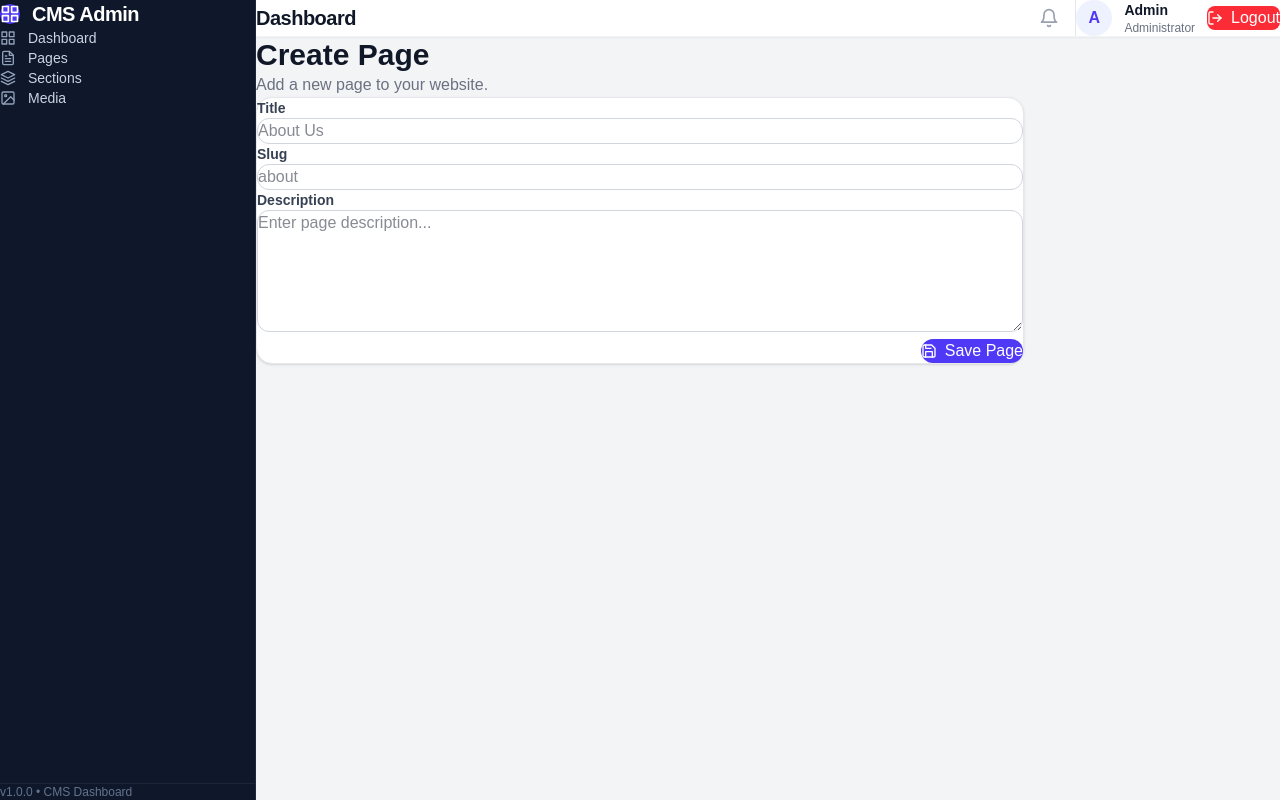
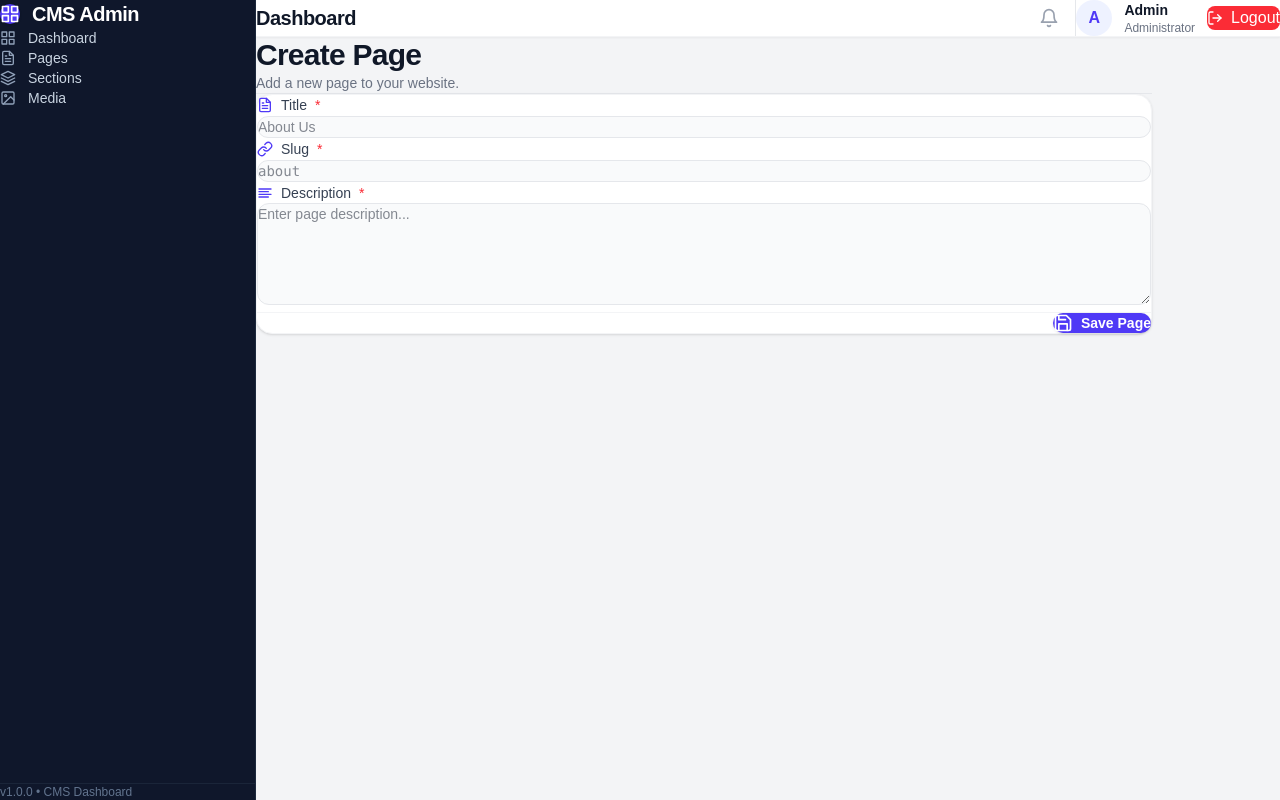
Before and after one commit to Rishij4/frontend-cms-assignment, a Next.js app in the folder client/: page /dashboard/pages/create in a window 1280 px wide. Built offline with nearby package versions, Linux system fonts and the light colour scheme; no server answers; sample sign-in values are in the browser's storage.

Commit message:
Update page.jsx

```diff
--- a/client/src/app/dashboard/pages/create/page.jsx
+++ b/client/src/app/dashboard/pages/create/page.jsx
@@ -4,7 +4,7 @@ import { useForm } from "react-hook-form";
 import api from "@/services/api";
 import { useRouter } from "next/navigation";
 import { toast } from "react-hot-toast";
-import { FiSave } from "react-icons/fi";
+import { FiSave, FiFileText, FiLink, FiAlignLeft, FiLoader } from "react-icons/fi";
 
 export default function CreatePage() {
   const router = useRouter();
@@ -12,7 +12,7 @@ export default function CreatePage() {
   const {
     register,
     handleSubmit,
-    formState: { errors },
+    formState: { errors, isSubmitting },
   } = useForm();
 
   const submit = async (data) => {
@@ -30,21 +30,22 @@ export default function CreatePage() {
   };
 
   return (
-    <div className="max-w-3xl mx-auto">
-      <div className="mb-8">
-        <h1 className="text-3xl font-bold text-gray-900">Create Page</h1>
-        <p className="text-gray-500 mt-2">
+    <div className="max-w-4xl mx-auto p-6 lg:p-8">
+      <div className="mb-8 pb-6 border-b border-gray-200">
+        <h1 className="text-3xl font-extrabold text-gray-900 tracking-tight">Create Page</h1>
+        <p className="text-sm text-gray-500 mt-1">
           Add a new page to your website.
         </p>
       </div>
 
       <form
         onSubmit={handleSubmit(submit)}
-        className="bg-white rounded-2xl shadow-sm border border-gray-200 p-8 space-y-6"
+        className="bg-white rounded-2xl border border-gray-100 shadow-sm p-6 lg:p-8 space-y-6"
       >
         <div>
-          <label className="block text-sm font-semibold text-gray-700 mb-2">
-            Title
+          <label className="block text-sm font-medium text-gray-700 mb-2 flex items-center gap-2">
+            <FiFileText className="text-indigo-600 w-4 h-4" />
+            Title <span className="text-red-500">*</span>
           </label>
 
           <input
@@ -52,19 +53,20 @@ export default function CreatePage() {
               required: "Title is required",
             })}
             placeholder="About Us"
-            className="w-full border border-gray-300 rounded-xl px-4 py-3 focus:outline-none focus:ring-2 focus:ring-indigo-500"
+            className="w-full bg-gray-50 border border-gray-200 rounded-xl p-3 text-sm text-gray-900 focus:bg-white focus:outline-none focus:ring-2 focus:ring-indigo-500 transition-all"
           />
 
           {errors.title && (
-            <p className="text-red-500 text-sm mt-1">
+            <p className="text-red-500 text-xs mt-1.5">
               {errors.title.message}
             </p>
           )}
         </div>
 
         <div>
-          <label className="block text-sm font-semibold text-gray-700 mb-2">
-            Slug
+          <label className="block text-sm font-medium text-gray-700 mb-2 flex items-center gap-2">
+            <FiLink className="text-indigo-600 w-4 h-4" />
+            Slug <span className="text-red-500">*</span>
           </label>
 
           <input
@@ -72,19 +74,20 @@ export default function CreatePage() {
               required: "Slug is required",
             })}
             placeholder="about"
-            className="w-full border border-gray-300 rounded-xl px-4 py-3 focus:outline-none focus:ring-2 focus:ring-indigo-500"
+            className="w-full bg-gray-50 border border-gray-200 rounded-xl p-3 text-sm text-gray-900 font-mono focus:bg-white focus:outline-none focus:ring-2 focus:ring-indigo-500 transition-all"
           />
 
           {errors.slug && (
-            <p className="text-red-500 text-sm mt-1">
+            <p className="text-red-500 text-xs mt-1.5">
               {errors.slug.message}
             </p>
           )}
         </div>
 
         <div>
-          <label className="block text-sm font-semibold text-gray-700 mb-2">
-            Description
+          <label className="block text-sm font-medium text-gray-700 mb-2 flex items-center gap-2">
+            <FiAlignLeft className="text-indigo-600 w-4 h-4" />
+            Description <span className="text-red-500">*</span>
           </label>
 
           <textarea
@@ -93,23 +96,33 @@ export default function CreatePage() {
               required: "Description is required",
             })}
             placeholder="Enter page description..."
-            className="w-full border border-gray-300 rounded-xl px-4 py-3 focus:outline-none focus:ring-2 focus:ring-indigo-500"
+            className="w-full bg-gray-50 border border-gray-200 rounded-xl p-3 text-sm text-gray-900 focus:bg-white focus:outline-none focus:ring-2 focus:ring-indigo-500 transition-all"
           />
 
           {errors.description && (
-            <p className="text-red-500 text-sm mt-1">
+            <p className="text-red-500 text-xs mt-1.5">
               {errors.description.message}
             </p>
           )}
         </div>
 
-        <div className="flex justify-end">
+        <div className="flex justify-end pt-4 border-t border-gray-100">
           <button
             type="submit"
-            className="inline-flex items-center gap-2 bg-indigo-600 hover:bg-indigo-700 text-white px-6 py-3 rounded-xl transition"
+            disabled={isSubmitting}
+            className="inline-flex items-center justify-center gap-2 bg-indigo-600 hover:bg-indigo-700 text-white px-7 py-3 rounded-xl font-semibold transition-all shadow-sm disabled:opacity-75 cursor-pointer text-sm"
           >
-            <FiSave />
-            Save Page
+            {isSubmitting ? (
+              <>
+                <FiLoader className="animate-spin w-5 h-5" />
+                Saving...
+              </>
+            ) : (
+              <>
+                <FiSave className="w-5 h-5" />
+                Save Page
+              </>
+            )}
           </button>
         </div>
       </form>
```
